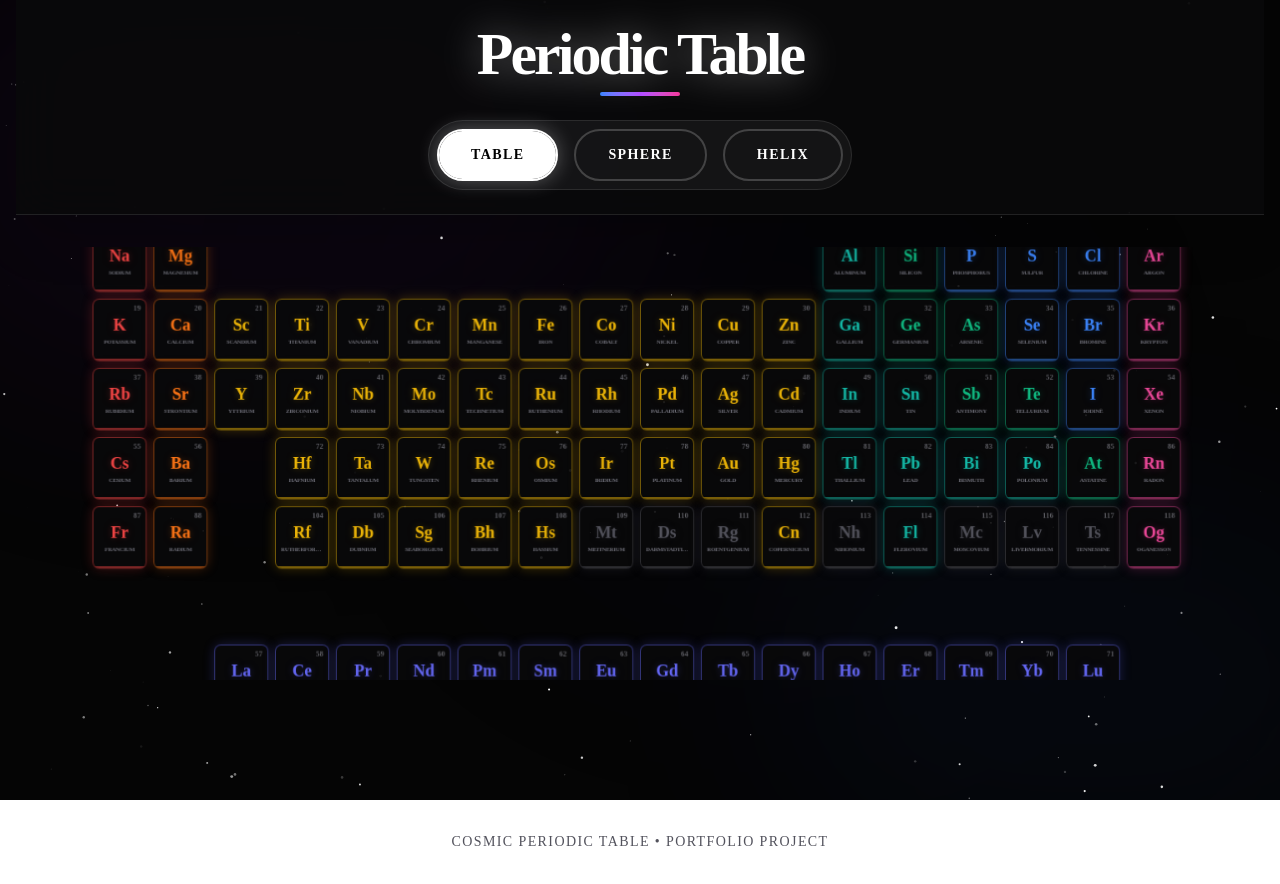
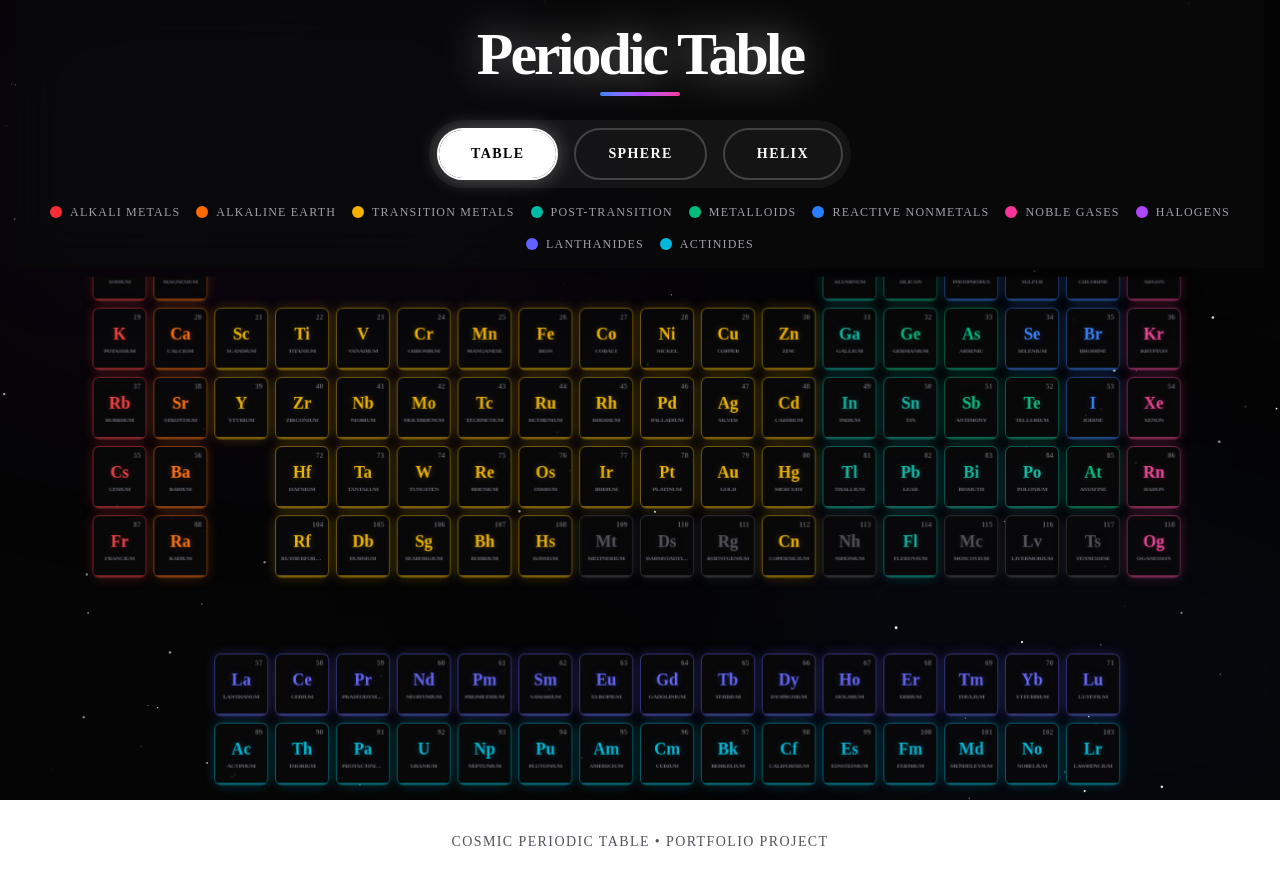
Before and after one commit to jolorupido15/periodic-table, a Next.js app: page / in a window 1280 px wide. Built offline with nearby package versions, Linux system fonts and the light colour scheme.

Commit message:
Revert UI layout: move legend below buttons without borders and eliminate gap above table

```diff
--- a/components/PeriodicTable.tsx
+++ b/components/PeriodicTable.tsx
@@ -178,8 +178,8 @@ export default function PeriodicTable() {
 
   return (
     <div className="w-full flex flex-col items-center px-4 min-h-screen">
-      {/* Header & Controls Container - Solid Sticky Bar */}
-      <div className="sticky top-0 left-0 w-full pt-6 pb-6 flex flex-col items-center z-[1000] bg-zinc-950/90 backdrop-blur-xl border-b border-white/10 shadow-2xl">
+      {/* Header & Controls Container */}
+      <div className="sticky top-0 left-0 w-full pt-6 pb-2 flex flex-col items-center z-[1000] bg-zinc-950/90 backdrop-blur-xl shadow-2xl">
         <header className="flex flex-col items-center text-center mb-6">
           <h1 className="text-4xl md:text-6xl font-black tracking-tighter text-white drop-shadow-[0_0_20px_rgba(255,255,255,0.4)] mb-2">
             Periodic Table
@@ -187,7 +187,7 @@ export default function PeriodicTable() {
           <div className="h-1 w-20 bg-gradient-to-r from-blue-500 via-purple-500 to-pink-500 rounded-full" />
         </header>
 
-        <div className="flex items-center gap-4 bg-white/5 p-2 rounded-full border border-white/10">
+        <div className="flex items-center gap-4 bg-white/5 p-2 rounded-full">
         <Button
           variant="outline"
           onClick={() => toggleMode('table')}
@@ -225,18 +225,32 @@ export default function PeriodicTable() {
           HELIX
         </Button>
       </div>
+
+      {/* Legend - Moved below buttons */}
+      {viewMode === 'table' && (
+        <div className="flex flex-wrap justify-center gap-4 transition-all duration-700 mt-4 pb-2">
+          {categories.map((cat) => (
+            <div key={cat.value} className="flex items-center gap-2">
+              <div className={cn("w-3 h-3 rounded-full", cat.color)} />
+              <span className="text-xs font-medium text-zinc-400 uppercase tracking-widest">
+                {cat.label}
+              </span>
+            </div>
+          ))}
+        </div>
+      )}
     </div>
 
       {/* Main Content Area */}
       <div className={cn(
         "w-full relative overflow-hidden transition-all duration-700 flex-1",
-        viewMode === 'table' ? "h-[900px] mt-8" : "min-h-[800px]"
+        viewMode === 'table' ? "h-[850px] mt-2" : "min-h-[800px]"
       )}>
         <div
           ref={containerRef}
           className={cn(
             "relative w-full h-full flex justify-center",
-            viewMode === 'table' ? "items-start pt-[380px]" : "items-center"
+            viewMode === 'table' ? "items-start pt-[340px]" : "items-center"
           )}
           style={{ transformStyle: 'preserve-3d' }}
         >
@@ -280,20 +294,6 @@ export default function PeriodicTable() {
         </div>
       </div>
 
-      {/* Legend - Only show in Table mode */}
-      {viewMode === 'table' && (
-        <div className="flex flex-wrap justify-center gap-4 transition-all duration-700 mt-8 pb-10">
-          {categories.map((cat) => (
-            <div key={cat.value} className="flex items-center gap-2">
-              <div className={cn("w-3 h-3 rounded-full", cat.color)} />
-              <span className="text-xs font-medium text-zinc-400 uppercase tracking-widest">
-                {cat.label}
-              </span>
-            </div>
-          ))}
-        </div>
-      )}
-
       <ElementDialog
         element={selectedElement}
         isOpen={isDialogOpen}
```
